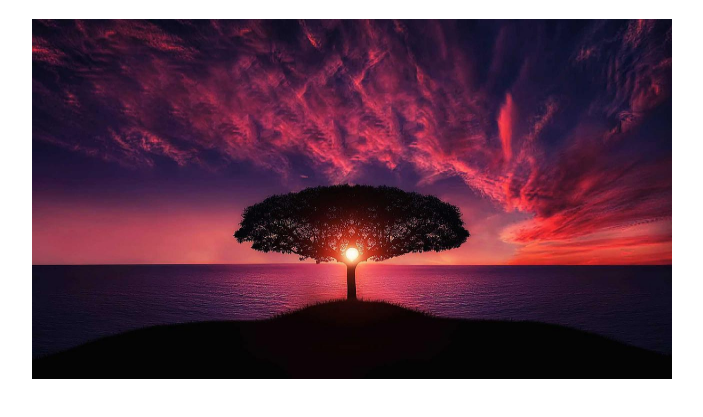
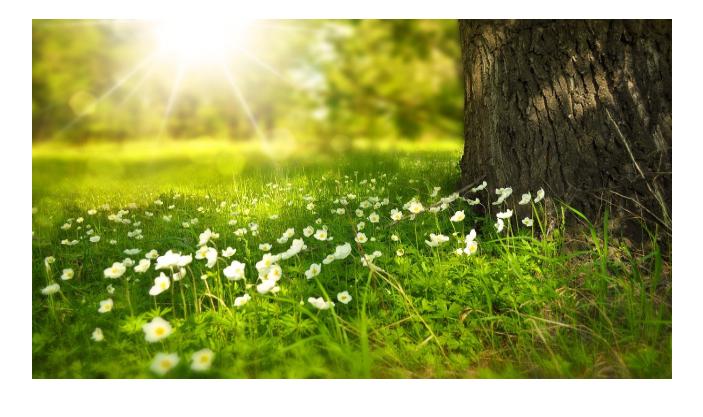
Before and after one commit to tariik12/carosoul-mini-project-by-js, a plain HTML site: page index.html in a window 1280 px wide. Shown: the part 61-478 px from the top of the page, without its empty margins (288-991 px from the left). Drawn offline with Linux system fonts and the light colour scheme.

Commit message:
mini  caro is Done

```diff
--- a/js/index.html
+++ b/index.html
@@ -13,6 +13,6 @@
         <img id="set-img" src="../images/pic-1.jpg" alt="">
 
       </section>
-      <script src="./index.js"></script>
+      <script src="./js/index.js"></script>
 </body>
 </html>
--- a/js/index.js
+++ b/js/index.js
@@ -0,0 +1,21 @@
+const imgs =[
+    '../images/pic-1.jpg',
+    '../images/pic-2.jpg',
+    '../images/pic-3.jpg',
+    '../images/pic-4.jpg',
+    '../images/pic-5.jpg',
+    '../images/pic-6.jpg',
+    '../images/pic-7.jpg',
+    '../images/pic-8.jpg',
+    '../images/pic-9.jpg',
+]
+let imgIndex = 0;
+const setUl= document.getElementById('set-img');
+setInterval(()=>{
+    if(imgIndex === imgs.length){
+        imgIndex = 0;
+    }
+    const imgUrl= imgs[imgIndex]
+    setUl.setAttribute('src',imgUrl)
+    imgIndex++;
+},2000)
```
Also changed, not shown: style/style.css (renamed from js/style/style.css).
